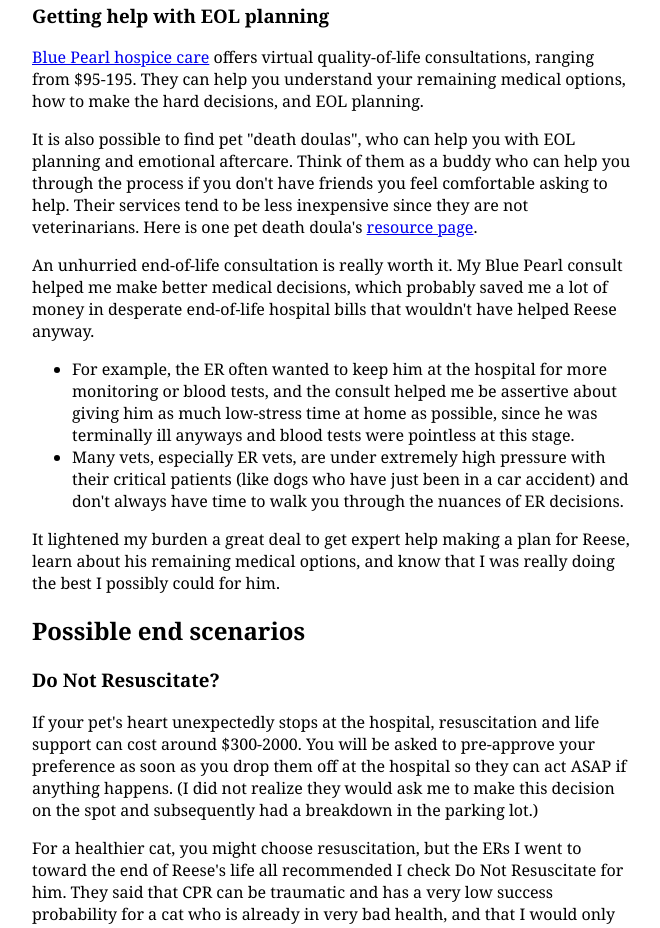
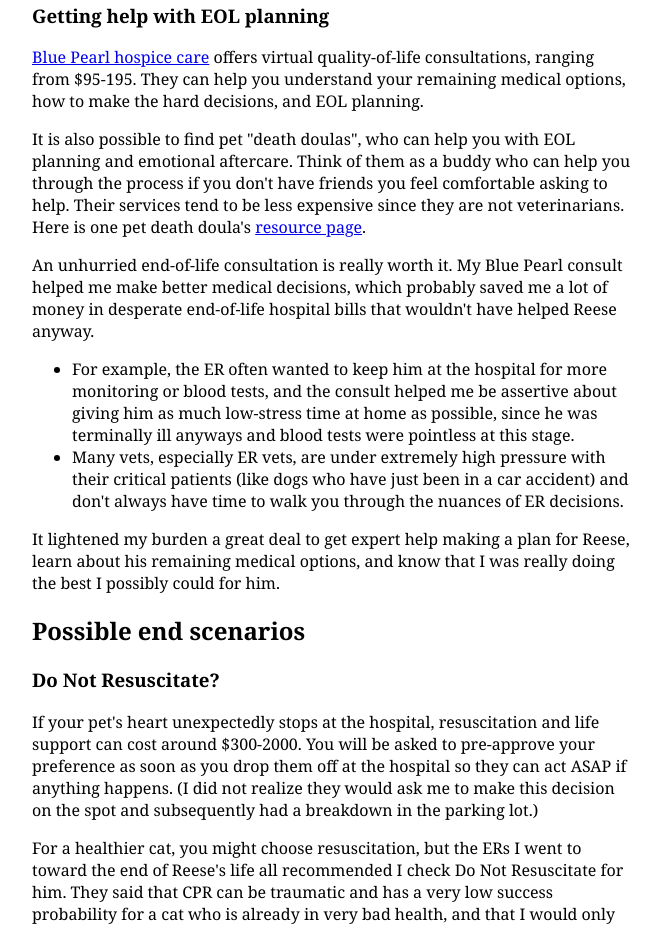
Before and after one commit to reesekitty/reesekitty.github.io, a plain HTML site: page EOL-planning.html in a window 1280 px wide. Shown: the part 1380-2308 px from the top of the page, without its empty margins (308-968 px from the left). Drawn offline with Linux system fonts and the light colour scheme.

Commit message:
fix double negative typo on EOL page

```diff
--- a/EOL-planning.html
+++ b/EOL-planning.html
@@ -43,7 +43,7 @@
 <p><a href="https://pethospice.bluepearlvet.com/services/virtual-quality-of-life-consultation/">Blue Pearl hospice care</a> offers virtual quality-of-life consultations, ranging from
 $95-195. They can help you understand your remaining medical options, how to make the hard decisions, and EOL planning.</p>
 
-<p>It is also possible to find pet "death doulas", who can help you with EOL planning and emotional aftercare. Think of them as a buddy who can help you through the process if you don't have friends you feel comfortable asking to help. Their services tend to be less inexpensive since they are not veterinarians. Here is one pet death doula's <a href="https://petdeathdoula.com/resources">resource page</a>.</p>
+<p>It is also possible to find pet "death doulas", who can help you with EOL planning and emotional aftercare. Think of them as a buddy who can help you through the process if you don't have friends you feel comfortable asking to help. Their services tend to be less expensive since they are not veterinarians. Here is one pet death doula's <a href="https://petdeathdoula.com/resources">resource page</a>.</p>
 
 <p>An unhurried end-of-life consultation is really worth it. My Blue Pearl consult helped me make better medical decisions, which probably saved me a lot of money in desperate end-of-life hospital bills that wouldn't have helped Reese anyway.</p>
 <ul>
```
